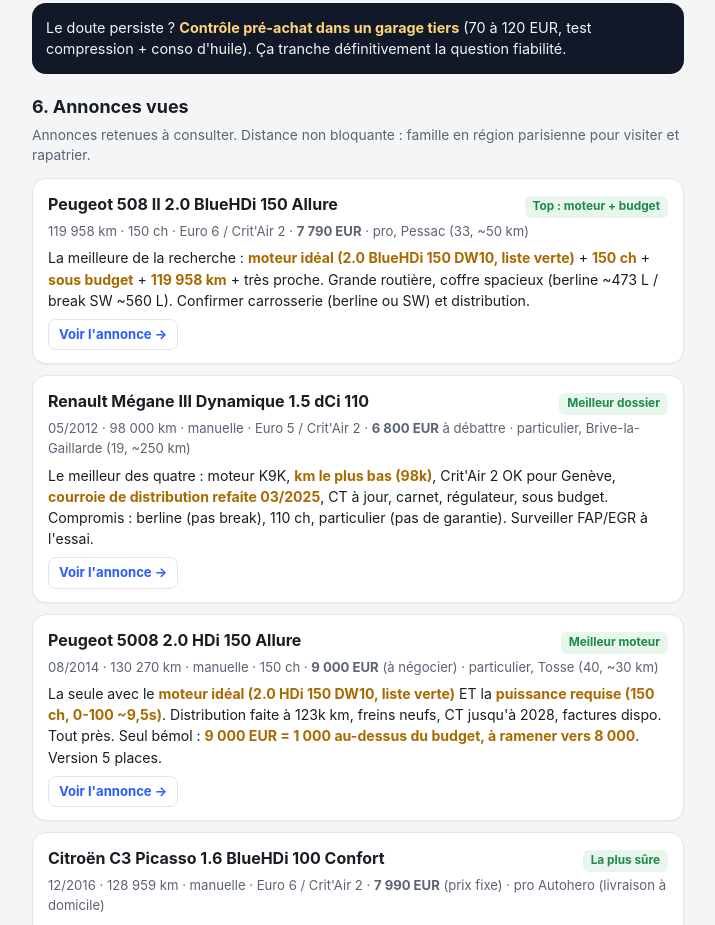
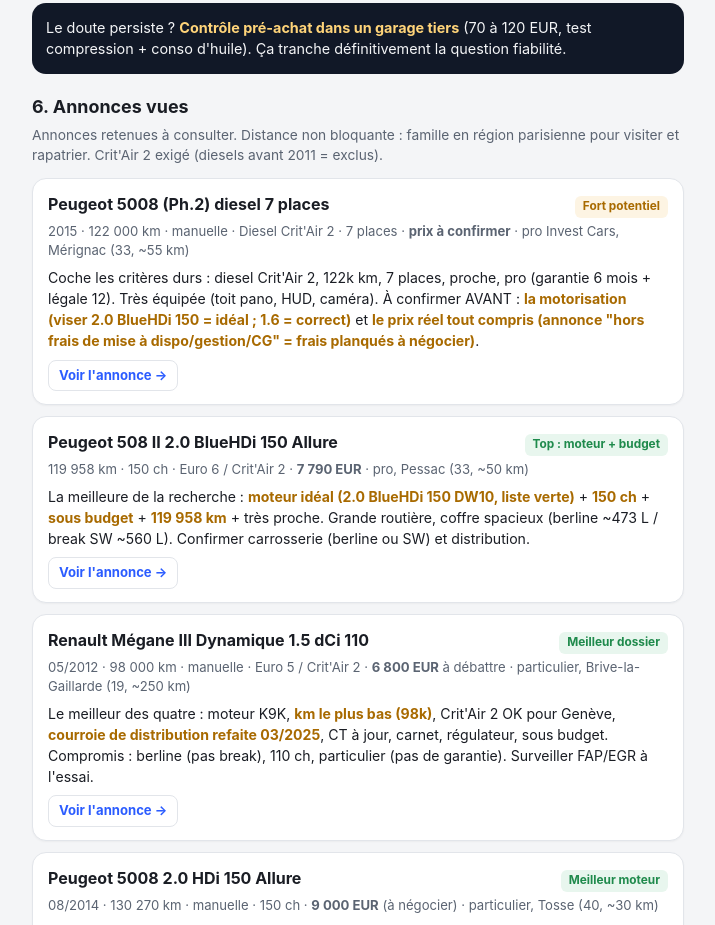
Before and after one commit to JadAchPro/pense-bete-voiture, a plain HTML site: page index.html in a window 1280 px wide. Shown: the part 5535-6460 px from the top of the page, without its empty margins (282-997 px from the left). Drawn offline with Linux system fonts and the light colour scheme.

Commit message:
Ajout 5008 Ph.2 diesel 7pl Merignac (fort potentiel); note critere Crit'Air 2 ferme

```diff
--- a/index.html
+++ b/index.html
@@ -293,7 +293,14 @@
 <!-- ============ ANNONCES VUES ============ -->
 <section id="annonces">
   <h2>6. Annonces vues</h2>
-  <div class="lead">Annonces retenues à consulter. Distance non bloquante : famille en région parisienne pour visiter et rapatrier.</div>
+  <div class="lead">Annonces retenues à consulter. Distance non bloquante : famille en région parisienne pour visiter et rapatrier. Crit'Air 2 exigé (diesels avant 2011 = exclus).</div>
+
+  <div class="ann">
+    <div class="top"><span class="name">Peugeot 5008 (Ph.2) diesel 7 places</span><span class="tag t-warn">Fort potentiel</span></div>
+    <div class="spec">2015 · 122 000 km · manuelle · Diesel Crit'Air 2 · 7 places · <span class="price">prix à confirmer</span> · pro Invest Cars, Mérignac (33, ~55 km)</div>
+    <div class="verd">Coche les critères durs : diesel Crit'Air 2, 122k km, 7 places, proche, pro (garantie 6 mois + légale 12). Très équipée (toit pano, HUD, caméra). À confirmer AVANT : <b>la motorisation (viser 2.0 BlueHDi 150 = idéal ; 1.6 = correct)</b> et <b>le prix réel tout compris (annonce "hors frais de mise à dispo/gestion/CG" = frais planqués à négocier)</b>.</div>
+    <a class="src" href="https://www.leboncoin.fr/ad/voitures/3239222710" target="_blank" rel="noopener">Voir l'annonce &rarr;</a>
+  </div>
 
   <div class="ann">
     <div class="top"><span class="name">Peugeot 508 II 2.0 BlueHDi 150 Allure</span><span class="tag t-ok">Top : moteur + budget</span></div>
```
